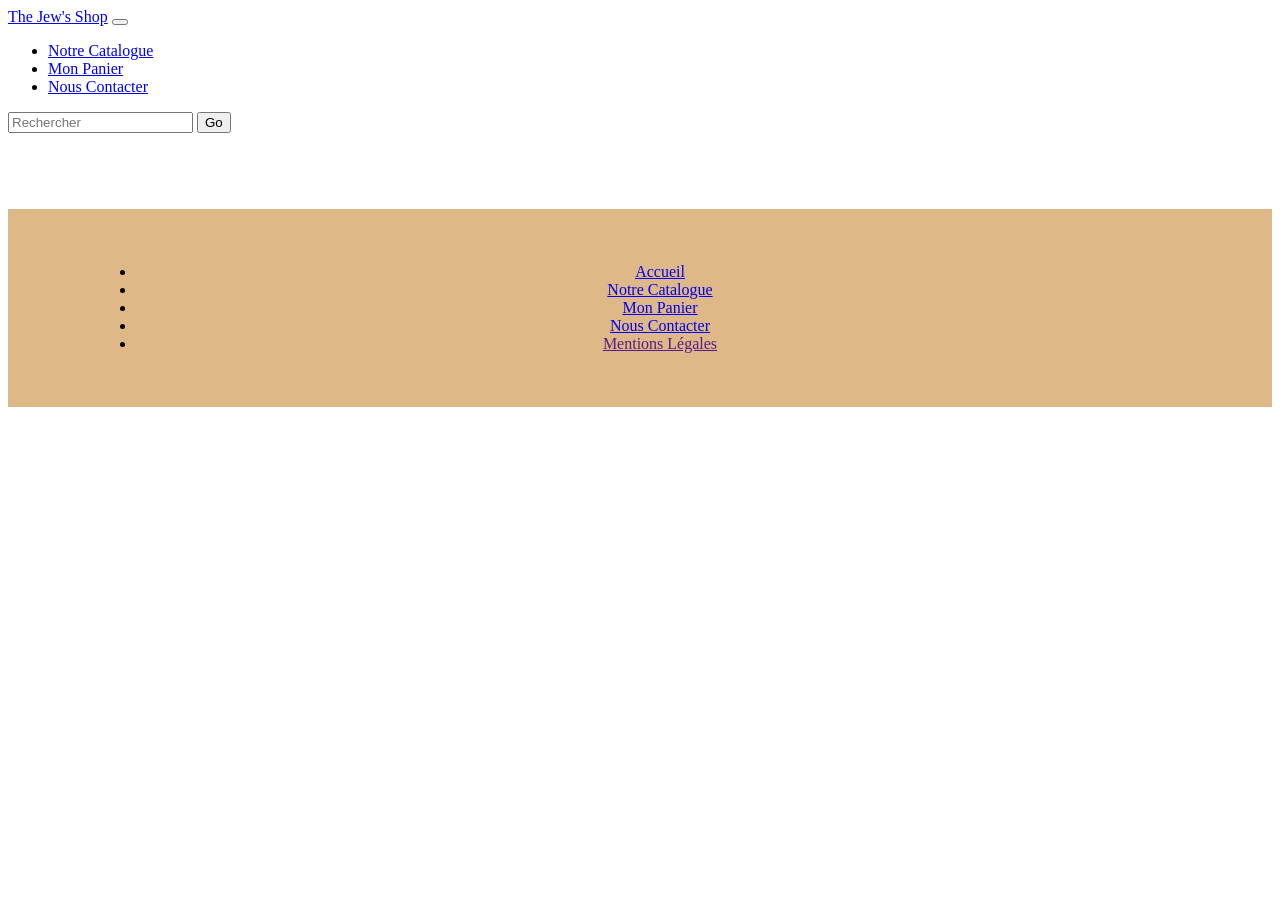
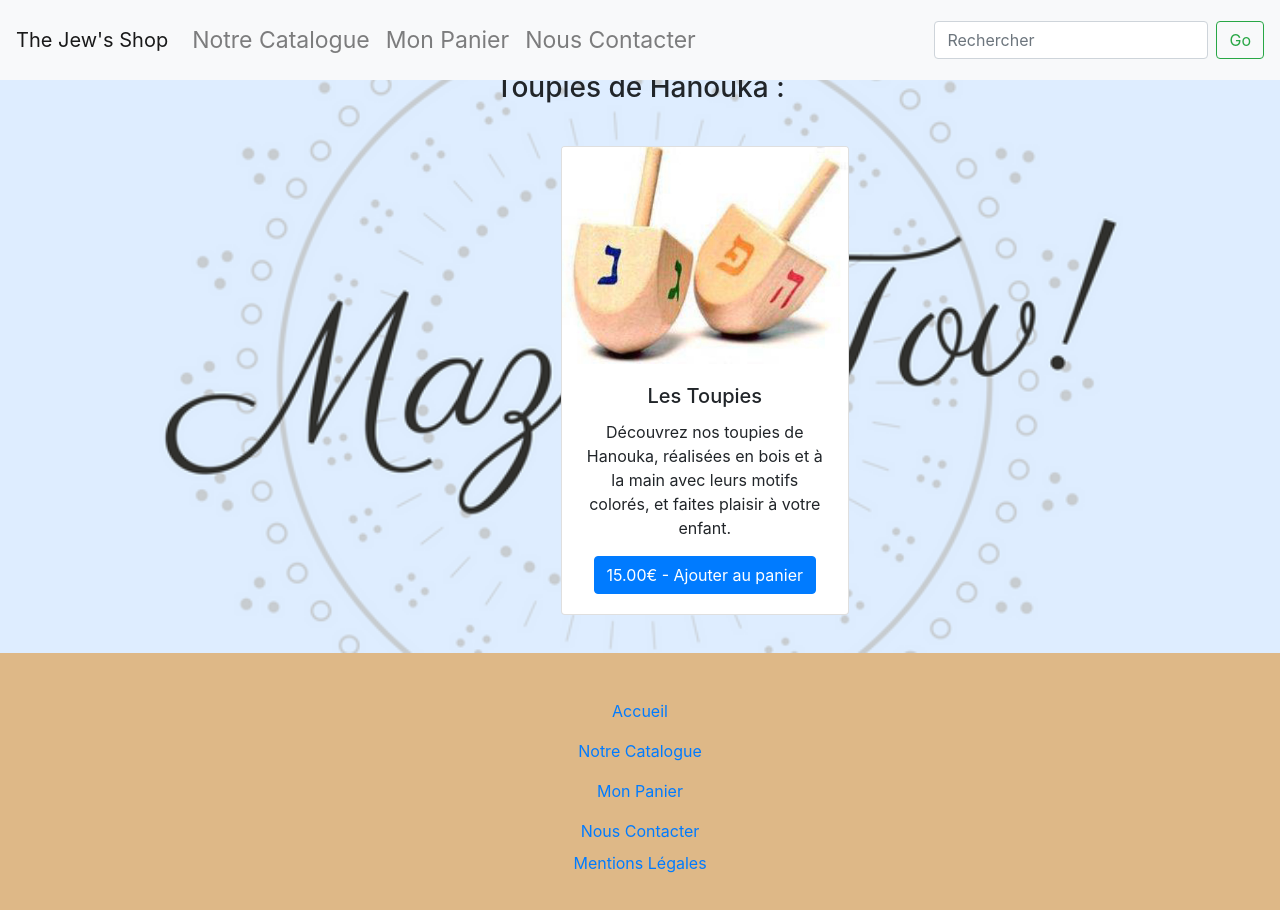
Before and after one commit to GueryMathieu/E_Shop, a plain HTML site: page produit5.html in a window 1280 px wide. Before the commit the page ends 800 px from the top, so only its background shows below. Drawn offline with nearby package versions, Linux system fonts and the light colour scheme; files whose address does not match are found by name.

Commit message:
5th commit

```diff
--- a/assets/CSS/styles.css
+++ b/assets/CSS/styles.css
@@ -1,7 +1,15 @@
+nav{
+    height: 10%;
+    font-size: 23px;
+    text-align: center;
+}
+
 main{
     height:auto;
     padding: 3% 7%;
-    background-image: url("assets/imgProducts/etoileJuif.jpg");
+    background-image: url("/home/bobby/code/e_shop/assets/Images/mazel-tov.png");
+    background-attachment: fixed;
+    background-size: cover;
 }
 
 footer{
--- a/panier.html
+++ b/panier.html
@@ -5,15 +5,17 @@
     <meta charset="UTF-8">
     <meta name="viewport" content="width=device-width, initial-scale=1.0">
     <meta http-equiv="X-UA-Compatible" content="ie=edge">
+    <link rel="stylesheet" href="https://stackpath.bootstrapcdn.com/bootstrap/4.3.1/css/bootstrap.min.css"
+    integrity="sha384-ggOyR0iXCbMQv3Xipma34MD+dH/1fQ784/j6cY/iJTQUOhcWr7x9JvoRxT2MZw1T" crossorigin="anonymous">
     <link rel="stylesheet" href="node_modules/bootstrap/dist/css/bootstrap.css.map">
     <link rel="stylesheet" href="assets/CSS/styles.css">
-    <title>Document</title>
+    <title>Kippa</title>
 </head>
 
 <body>
     <header>
         <nav class="navbar fixed-top navbar-expand-lg navbar-light bg-light">
-            <a class="navbar-brand" href="#index.html">The Jew's Shop</a>
+            <a class="navbar-brand" href="index.html">The Jew's Shop</a>
             <button class="navbar-toggler" type="button" data-toggle="collapse" data-target="#navbarTogglerDemo02"
                 aria-controls="navbarTogglerDemo02" aria-expanded="false" aria-label="Toggle navigation">
                 <span class="navbar-toggler-icon"></span>
@@ -22,13 +24,13 @@
             <div class="collapse navbar-collapse" id="navbarTogglerDemo02">
                 <ul class="navbar-nav mr-auto mt-2 mt-lg-0">
                     <li class="nav-item">
-                        <a class="nav-link" href="#">Notre Catalogue</a>
+                        <a class="nav-link" href="catalogue.html">Notre Catalogue</a>
                     </li>
                     <li class="nav-item">
-                        <a class="nav-link" href="#">Mon Panier</a>
+                        <a class="nav-link" href="panier.html">Mon Panier</a>
                     </li>
                     <li class="nav-item">
-                        <a class="nav-link" href="#">Nous Contacter</a>
+                        <a class="nav-link" href="contact.html">Nous Contacter</a>
                     </li>
                 </ul>
                 <form class="form-inline my-2 my-lg-0">
@@ -38,9 +40,11 @@
             </div>
         </nav>
     </header>
+
     <main>
 
     </main>
+
     <footer>
 
         <div class="row">
@@ -48,16 +52,16 @@
 
                 <ul class="navbar-nav mr-auto mt-2 mt-lg-0">
                     <li class="nav-item">
-                        <a class="nav-link" href="#index.html">Accueil</a>
+                        <a class="nav-link" href="index.html">Accueil</a>
                     </li>
                     <li class="nav-item">
-                        <a class="nav-link" href="#catalogue.html">Notre Catalogue</a>
+                        <a class="nav-link" href="catalogue.html">Notre Catalogue</a>
                     </li>
                     <li class="nav-item">
-                        <a class="nav-link" href="#panier.html">Mon Panier</a>
+                        <a class="nav-link" href="panier.html">Mon Panier</a>
                     </li>
                     <li class="nav-item">
-                        <a class="nav-link" href="#contact.html">Nous Contacter</a>
+                        <a class="nav-link" href="contact.html">Nous Contacter</a>
                     </li>
                     <li class="nav-item">
                         <a href="">Mentions Légales</a>
--- a/produit5.html
+++ b/produit5.html
@@ -5,15 +5,17 @@
     <meta charset="UTF-8">
     <meta name="viewport" content="width=device-width, initial-scale=1.0">
     <meta http-equiv="X-UA-Compatible" content="ie=edge">
+    <link rel="stylesheet" href="https://stackpath.bootstrapcdn.com/bootstrap/4.3.1/css/bootstrap.min.css"
+        integrity="sha384-ggOyR0iXCbMQv3Xipma34MD+dH/1fQ784/j6cY/iJTQUOhcWr7x9JvoRxT2MZw1T" crossorigin="anonymous">
     <link rel="stylesheet" href="node_modules/bootstrap/dist/css/bootstrap.css.map">
     <link rel="stylesheet" href="assets/CSS/styles.css">
-    <title>Document</title>
+    <title>Chandelier</title>
 </head>
 
 <body>
     <header>
         <nav class="navbar fixed-top navbar-expand-lg navbar-light bg-light">
-            <a class="navbar-brand" href="#index.html">The Jew's Shop</a>
+            <a class="navbar-brand" href="index.html">The Jew's Shop</a>
             <button class="navbar-toggler" type="button" data-toggle="collapse" data-target="#navbarTogglerDemo02"
                 aria-controls="navbarTogglerDemo02" aria-expanded="false" aria-label="Toggle navigation">
                 <span class="navbar-toggler-icon"></span>
@@ -22,13 +24,13 @@
             <div class="collapse navbar-collapse" id="navbarTogglerDemo02">
                 <ul class="navbar-nav mr-auto mt-2 mt-lg-0">
                     <li class="nav-item">
-                        <a class="nav-link" href="#">Notre Catalogue</a>
+                        <a class="nav-link" href="catalogue.html">Notre Catalogue</a>
                     </li>
                     <li class="nav-item">
-                        <a class="nav-link" href="#">Mon Panier</a>
+                        <a class="nav-link" href="panier.html">Mon Panier</a>
                     </li>
                     <li class="nav-item">
-                        <a class="nav-link" href="#">Nous Contacter</a>
+                        <a class="nav-link" href="contact.html">Nous Contacter</a>
                     </li>
                 </ul>
                 <form class="form-inline my-2 my-lg-0">
@@ -38,9 +40,34 @@
             </div>
         </nav>
     </header>
+
     <main>
 
+        <h3>Toupies de Hanouka :</h3>
+
+        <div class="row">
+
+            <div class="col-5"></div>
+
+                <div class="col-2">
+                    <div class="carte">
+                        <div class="card text-center" style="width: 18rem;">
+                            <img class="card-img-top" src="assets/imgProducts/Toupies.jpg" alt="CardTalit">
+                            <div class="card-body">
+                                <h5 class="card-title">Les Toupies</h5>
+                                <p class="card-text">Découvrez nos toupies de Hanouka, réalisées en bois et à la main avec leurs motifs colorés, et faites plaisir à votre enfant.</p>
+                                <a href="#" class="btn btn-primary">15.00€ - Ajouter au panier</a>
+                            </div>
+                        </div>
+                    </div>
+                </div>
+
+            <div class="col-5"></div>
+
+        </div>
+
     </main>
+
     <footer>
 
         <div class="row">
@@ -48,16 +75,16 @@
 
                 <ul class="navbar-nav mr-auto mt-2 mt-lg-0">
                     <li class="nav-item">
-                        <a class="nav-link" href="#index.html">Accueil</a>
+                        <a class="nav-link" href="index.html">Accueil</a>
                     </li>
                     <li class="nav-item">
-                        <a class="nav-link" href="#catalogue.html">Notre Catalogue</a>
+                        <a class="nav-link" href="catalogue.html">Notre Catalogue</a>
                     </li>
                     <li class="nav-item">
-                        <a class="nav-link" href="#panier.html">Mon Panier</a>
+                        <a class="nav-link" href="panier.html">Mon Panier</a>
                     </li>
                     <li class="nav-item">
-                        <a class="nav-link" href="#contact.html">Nous Contacter</a>
+                        <a class="nav-link" href="contact.html">Nous Contacter</a>
                     </li>
                     <li class="nav-item">
                         <a href="">Mentions Légales</a>
```
Also changed, not shown: catalogue.html (+2 -2 lines), index.html (+1 -1 lines), produit1.html (+1 -1 lines), produit2.html (+1 -1 lines), produit3.html (+1 -1 lines), produit4.html (+1 -1 lines), produit6.html (+36 -9 lines), assets/Images/etoileJuif.jpg, assets/Images/mazel-tov.png (added).
